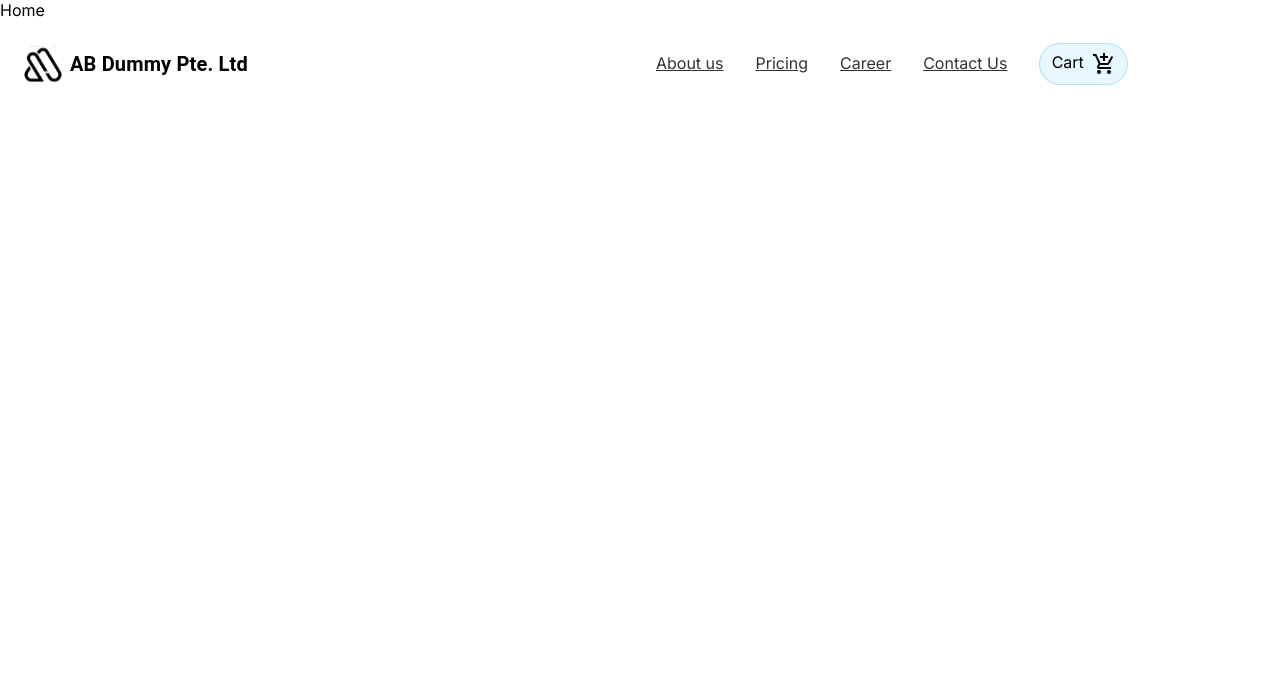
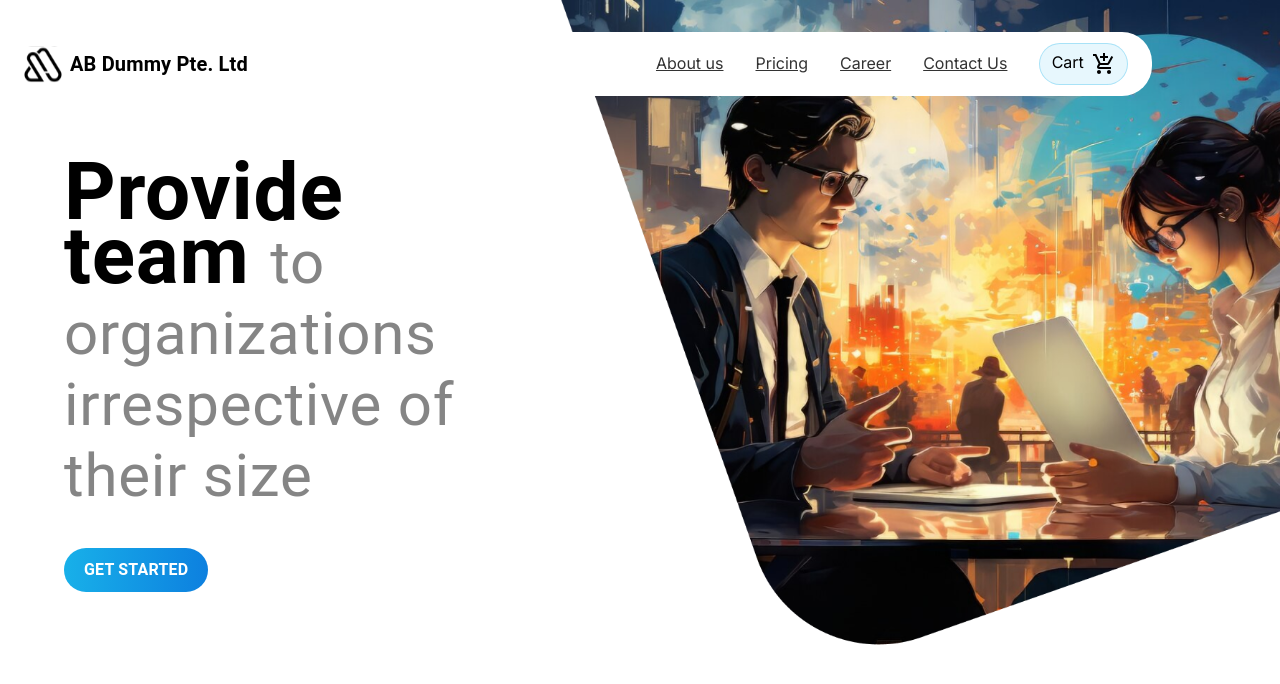
Before and after one commit to RitikTailor15/company_website, a React (Create React App) app: page / in a window 1280 px wide. Shown: the top 684 px of the page. Built offline with nearby package versions, Linux system fonts and the light colour scheme.

Commit message:
Started on home page

```diff
--- a/src/Pages/Career/index.jsx
+++ b/src/Pages/Career/index.jsx
@@ -52,6 +52,7 @@
               borderRadius: "24px",
               width: "fit-content",
               color: "#fff",
+              padding: "10px 20px",
             }}
           >
             Primary button
--- a/src/Pages/Cart/index.jsx
+++ b/src/Pages/Cart/index.jsx
@@ -77,6 +77,7 @@
               borderRadius: "24px",
               width: "fit-content",
               color: "#fff",
+              padding: "10px 20px",
             }}
           >
             Proceed to checkout
--- a/src/Pages/Contact/index.jsx
+++ b/src/Pages/Contact/index.jsx
@@ -38,6 +38,7 @@
               borderRadius: "24px",
               width: "fit-content",
               color: "#fff",
+              padding: "10px 20px",
             }}
           >
             Primary button
--- a/src/Pages/Home/index.jsx
+++ b/src/Pages/Home/index.jsx
@@ -1,7 +1,70 @@
 import React from "react";
 
+import { Stack, Typography, Button, Box } from "@mui/material";
+
+import Banner from "../../Assets/Banner.png";
+import PageContainer from "../../Components/PageContainer";
+
 const Home = () => {
-  return <div>Home</div>;
+  return (
+    <Box>
+      <img
+        src={Banner}
+        alt="banner"
+        style={{
+          position: "absolute",
+          top: 0,
+          right: 0,
+          width: "60vw",
+        }}
+      />
+      <PageContainer>
+        <Stack gap={5}>
+          <Typography
+            mt={4}
+            sx={{
+              fontSize: "5rem",
+              fontWeight: 700,
+              lineHeight: "4rem",
+              textAlign: "left",
+              maxWidth: "440px",
+            }}
+          >
+            Provide team{" "}
+            <Box
+              Box
+              component="span"
+              style={{
+                fontSize: "3.75rem",
+                fontWeight: 400,
+                textAlign: "left",
+                color: "rgba(51, 51, 51, 0.6)",
+              }}
+            >
+              to organizations irrespective of their size
+            </Box>
+          </Typography>
+          <Button
+            sx={{
+              background:
+                "linear-gradient(92.57deg, #18B0E9 0.71%, #0D80DF 99.37%)",
+              fontSize: "1rem",
+              fontWeight: 700,
+              lineHeight: "1.5rem",
+              letterSpacing: "0.0125em",
+              textAlign: "center",
+              borderRadius: "24px",
+              width: "fit-content",
+              color: "#fff",
+              padding: "10px 20px",
+            }}
+          >
+            Get Started
+          </Button>
+        </Stack>
+      </PageContainer>
+    </Box>
+  );
 };
 
 export default Home;
```
Also changed, not shown: src/Assets/Banner.png (added).
